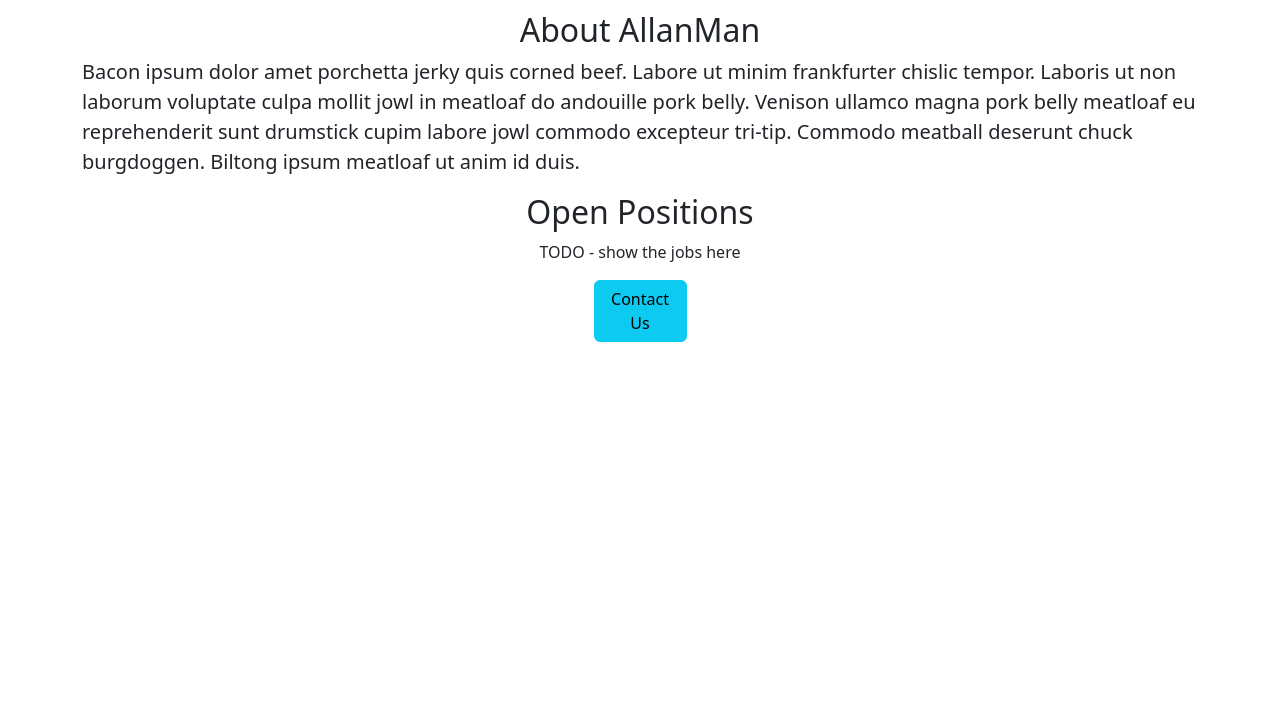
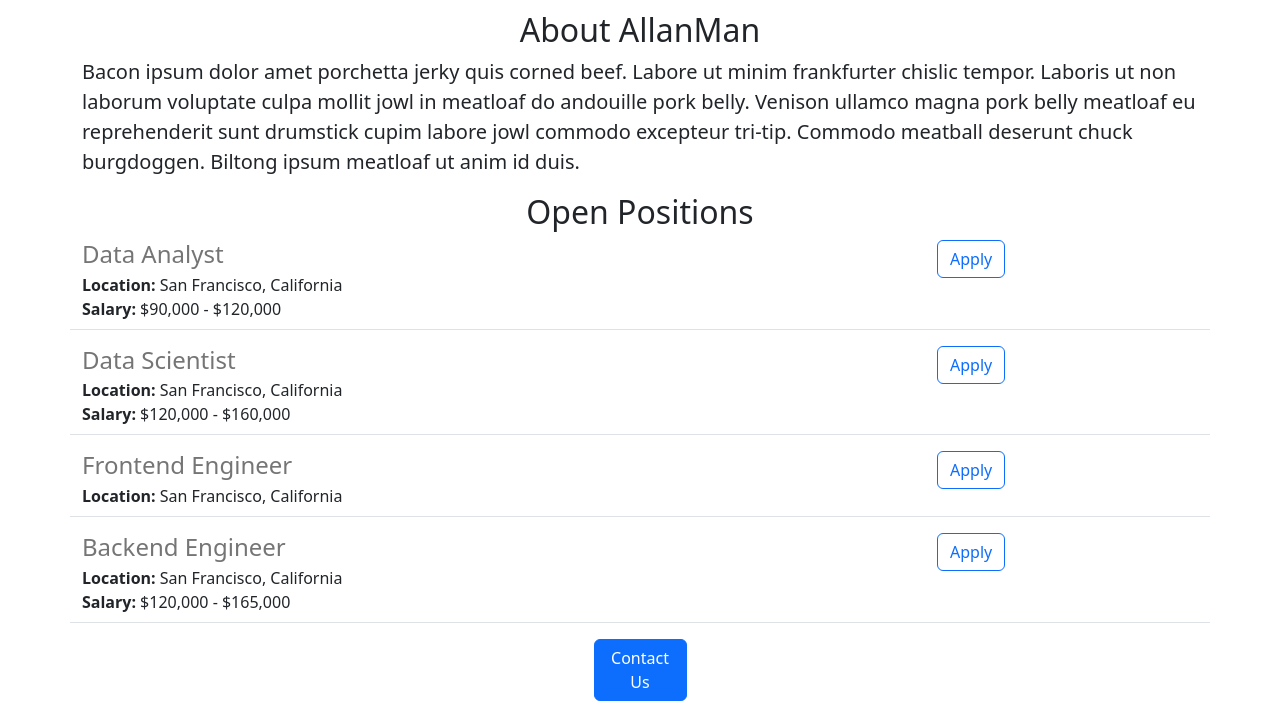
Before and after one commit to Alldayallan/allanman-content-site, a Flask app: page / in a window 1280 px wide; the page is wider, and only the part inside the window is pictured. Shown: the part 585-1310 px from the top of that part. Before the commit the page ends 927 px from the top of that part, so only its background shows below. Run offline with Flask 3, Linux system fonts and the light colour scheme.

Commit message:
added jobitem

```diff
--- a/app.py
+++ b/app.py
@@ -1,12 +1,36 @@
-from flask import Flask, render_template
+from flask import Flask, render_template, jsonify
 
 app = Flask(__name__)
+
+JOBS = [{
+    'id': 1,
+    'title': 'Data Analyst',
+    'location': 'San Francisco, California',
+    'salary': '$90,000 - $120,000'
+}, {
+    'id': 2,
+    'title': 'Data Scientist',
+    'location': 'San Francisco, California',
+    'salary': '$120,000 - $160,000'
+}, {
+    'id': 3,
+    'title': 'Frontend Engineer',
+    'location': 'San Francisco, California',
+}, {
+    'id': 3,
+    'title': 'Backend Engineer',
+    'location': 'San Francisco, California',
+    'salary': '$120,000 - $165,000'
+}]
 
 
 @app.route("/")
 def hello_world():
-  return render_template('home.html')
+  return render_template('home.html', jobs=JOBS, company_name='AllanMan')
 
+@app.route("/jobs")
+def list_jobs():
+  return jsonify(JOBS)
 
 if __name__ == "__main__":
   app.run(host='0.0.0.0', debug=True)
--- a/templates/home.html
+++ b/templates/home.html
@@ -10,16 +10,21 @@
 </head>
 <body>
    <div class="container">
-    <h1 class="text-center mt-3 mb-2">AllanMan Careers</h1>
+    <h1 class="text-center mt-3 mb-2">{{company_name}} Careers</h1>
    </div>
       <img class="w-auto h-auto" id="banner" src="https://allanman-content-site.aldev408.repl.co/static/banner.jpg">
    <div class="container">
     <h2 class="text-center mt-4">About AllanMan</h2>
-      <p class="lead">Bacon ipsum dolor amet porchetta jerky quis corned beef. Labore ut minim frankfurter chislic tempor. Laboris ut non laborum voluptate culpa mollit jowl in meatloaf do andouille pork belly. Venison ullamco magna pork belly meatloaf eu reprehenderit sunt drumstick cupim labore jowl commodo excepteur tri-tip. Commodo meatball deserunt chuck burgdoggen. Biltong ipsum meatloaf ut anim id duis.</p>
+      <p style="font-weight: 400;" class="lead">Bacon ipsum dolor amet porchetta jerky quis corned beef. Labore ut minim frankfurter chislic tempor. Laboris ut non laborum voluptate culpa mollit jowl in meatloaf do andouille pork belly. Venison ullamco magna pork belly meatloaf eu reprehenderit sunt drumstick cupim labore jowl commodo excepteur tri-tip. Commodo meatball deserunt chuck burgdoggen. Biltong ipsum meatloaf ut anim id duis.</p>
     <h2 class="text-center">Open Positions</h2>
-    <p class="text-center mt-2">TODO - show the jobs here</p>
+    <div>
+      {% for job in jobs %}
+        {% include 'jobitem.html' %}
+      {% endfor %}
+    </div>
      <div class="d-grid gap-2 col-1 mx-auto">
-      <button class="btn btn-info" type="button">Contact Us</button>
+      <button class="btn btn-primary" type="button">Contact Us</button>
+       <p class='Copyright 2023, AllanMan'></p>
      </div>
     </div>
 </body>
--- /dev/null
+++ b/templates/jobitem.html
@@ -0,0 +1,18 @@
+<div class='border-bottom pb-2 row' style="margin-bottom: 16px;">
+  <div class="col-9">
+    <h4 style="color: #757575; margin-bottom: 4px;"">      {{job['title']}}</h4>
+    <div>
+      <strong>Location:</strong>
+        {{job['location']}}
+    </div>
+      {% if 'salary' in job %}
+      <div>
+        <strong>Salary:</strong>
+          {{job['salary']}}
+      </div>
+      {% endif %}
+    </div>
+  <div class="col-3">
+  <button type="button" class="btn btn-outline-primary">Apply</button>
+  </div>
+</div>
```
